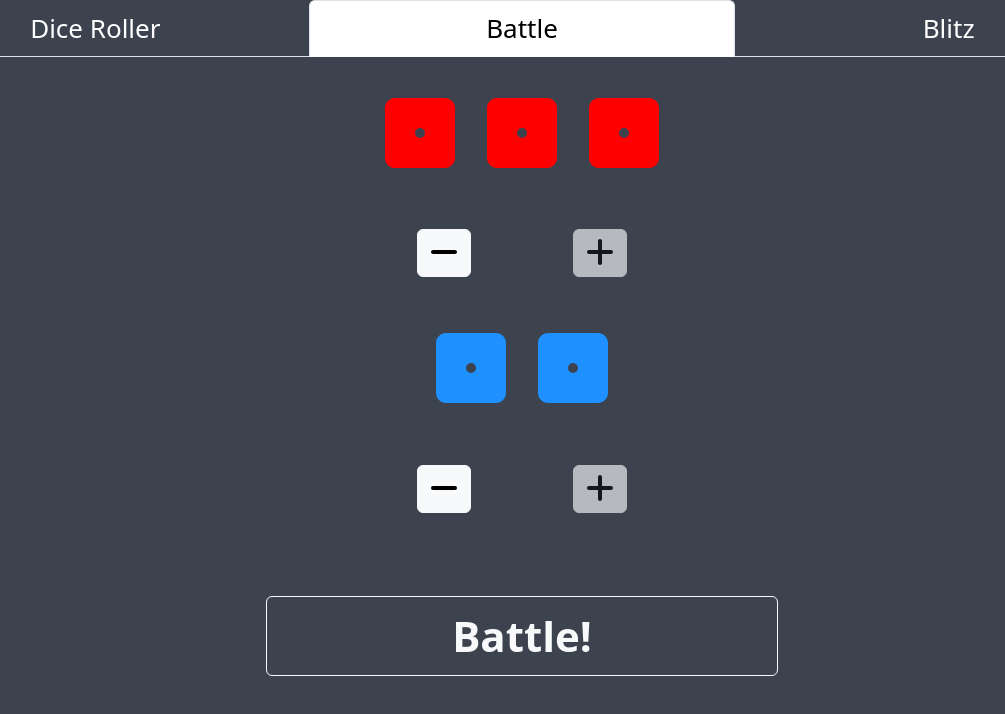
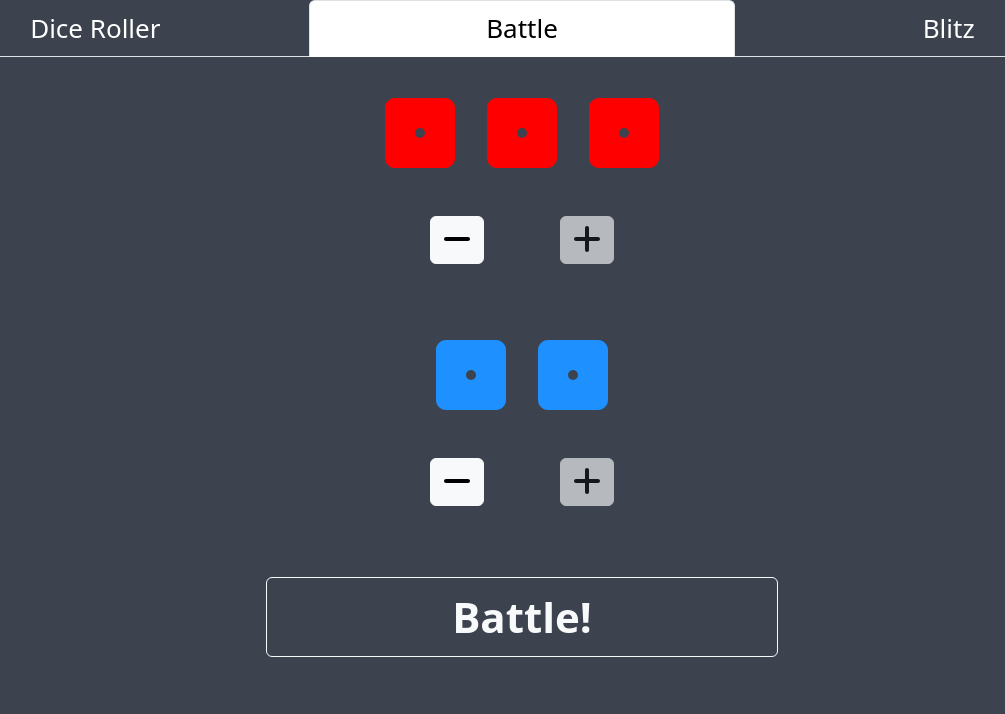
Before and after one commit to ConorLeckey/risk-companion, a React (Create React App) app: page / in a window 1280 px wide. Both pictures are taken after a click on the tab "Battle". Shown: the top 714 px of the page, without its empty margins (118-1123 px from the left). Built offline with nearby package versions, Linux system fonts and the light colour scheme.

Commit message:
Improve spacing on battle page

```diff
--- a/src/components/Battle/Battle.css
+++ b/src/components/Battle/Battle.css
@@ -34,18 +34,18 @@
     font-size: 40px !important;
 }
 
-.draw {
-    color: yellow;
+.attacker-buttons {
+    margin-bottom: 32px;
 }
 
 .attacker-skull-icon {
     color: red;
+    margin: 4px;
+    font-size: xxx-large;
 }
 
 .defender-skull-icon {
     color: dodgerblue;
+    margin: 4px;
+    font-size: xxx-large;
 }
-
-.attacker-losses {
-    min-height: 2em;
-}
--- a/src/components/Battle/Battle.js
+++ b/src/components/Battle/Battle.js
@@ -68,7 +68,7 @@ function Battle() {
                     <Dice key={index} number={die} dice={attackerDice} color={"red"} rolled={rolled}/>
                     )}
                 </div>
-                <div className="attacker-dice">
+                <div className="attacker-buttons">
                     <Button variant={"light"}
                             className="btn-change-dice"
                             disabled={attackerDice.length === 1}
@@ -89,7 +89,7 @@ function Battle() {
                         <Dice key={index} number={die} dice={defenderDice} color={"blue"} rolled={rolled}/>
                     )}
                 </div>
-                <div className="defender-dice">
+                <div className="defender-buttons">
                     <Button variant={"light"}
                             className="btn-change-dice"
                             disabled={defenderDice.length === 1}
@@ -114,7 +114,7 @@ function Battle() {
             </Button>
             {showSummary && result ? (
                 <div>
-                    <h1>Summary</h1>
+                    <h1>Deaths:</h1>
                     <div className={"attacker-losses"}>
                         {[...Array(result[0]).keys()].map(()=>
                             <FontAwesomeIcon className="attacker-skull-icon fa-2x" icon={faSkull} />
--- a/src/components/Blitz/Blitz.js
+++ b/src/components/Blitz/Blitz.js
@@ -53,7 +53,7 @@ function Blitz() {
     function onClick() {
         blitz();
         setBlinking(true)
-        for (let x = 0; x < 10; x++) {
+        for (let x = 0; x < 8; x++) {
             setTimeout(() => {
               setBlinking(x % 2 === 0)
             }, x * 100);
--- a/src/components/DiceRoller/DiceRoller.css
+++ b/src/components/DiceRoller/DiceRoller.css
@@ -25,5 +25,5 @@
 }
 
 .btn-change-dice {
-    margin: 4vw;
+    margin: 3vw;
 }
```
